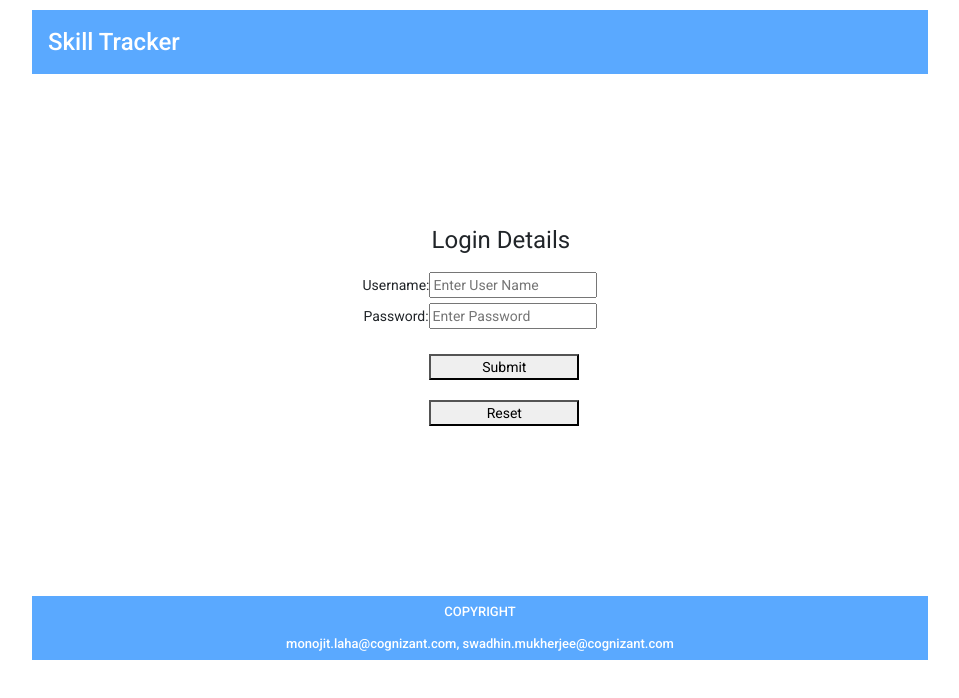
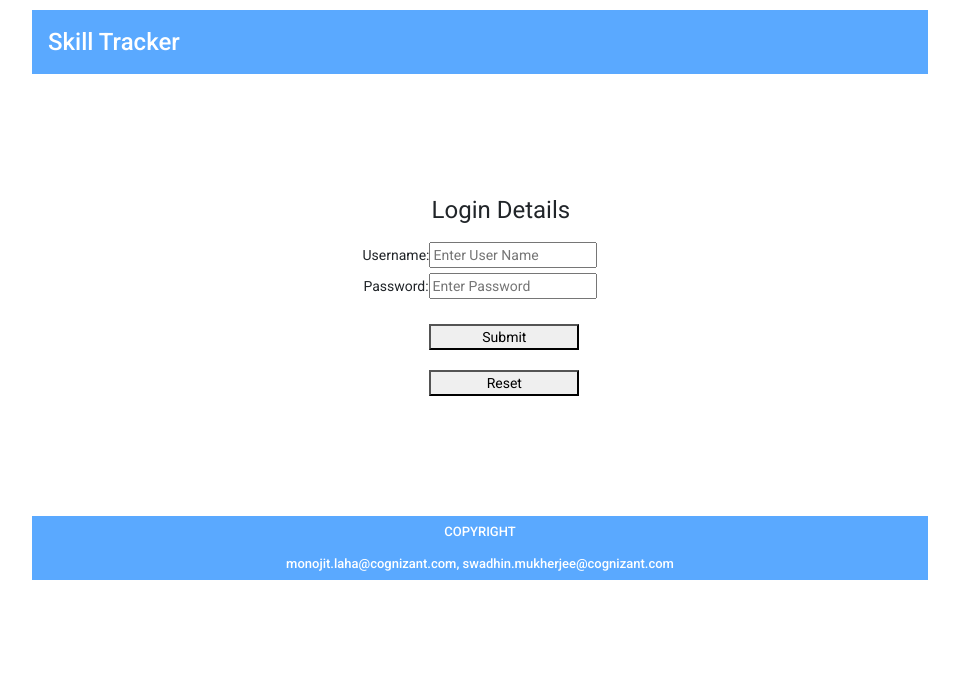
Before and after one commit to monojitlaha/skill-tracker-app, an Angular app: page /login in a window 1280 px wide. Shown: the top 698 px of the page, without its empty margins (168-1127 px from the left). Built offline with nearby package versions, Linux system fonts and the light colour scheme.

Commit message:
CSS changes

```diff
--- a/src/app/components/login/login.component.html
+++ b/src/app/components/login/login.component.html
@@ -1,5 +1,5 @@
 
-<div style="padding-bottom:150px; padding-top:130px; min-height: 400px!important;">
+<div style="padding-bottom:100px; padding-top:100px; min-height: 400px!important;">
 <div class="container container-table">
     <div class="row vertical-center-row">
         <div class="text-center col-md-12 col-md-offset-12" >
```
